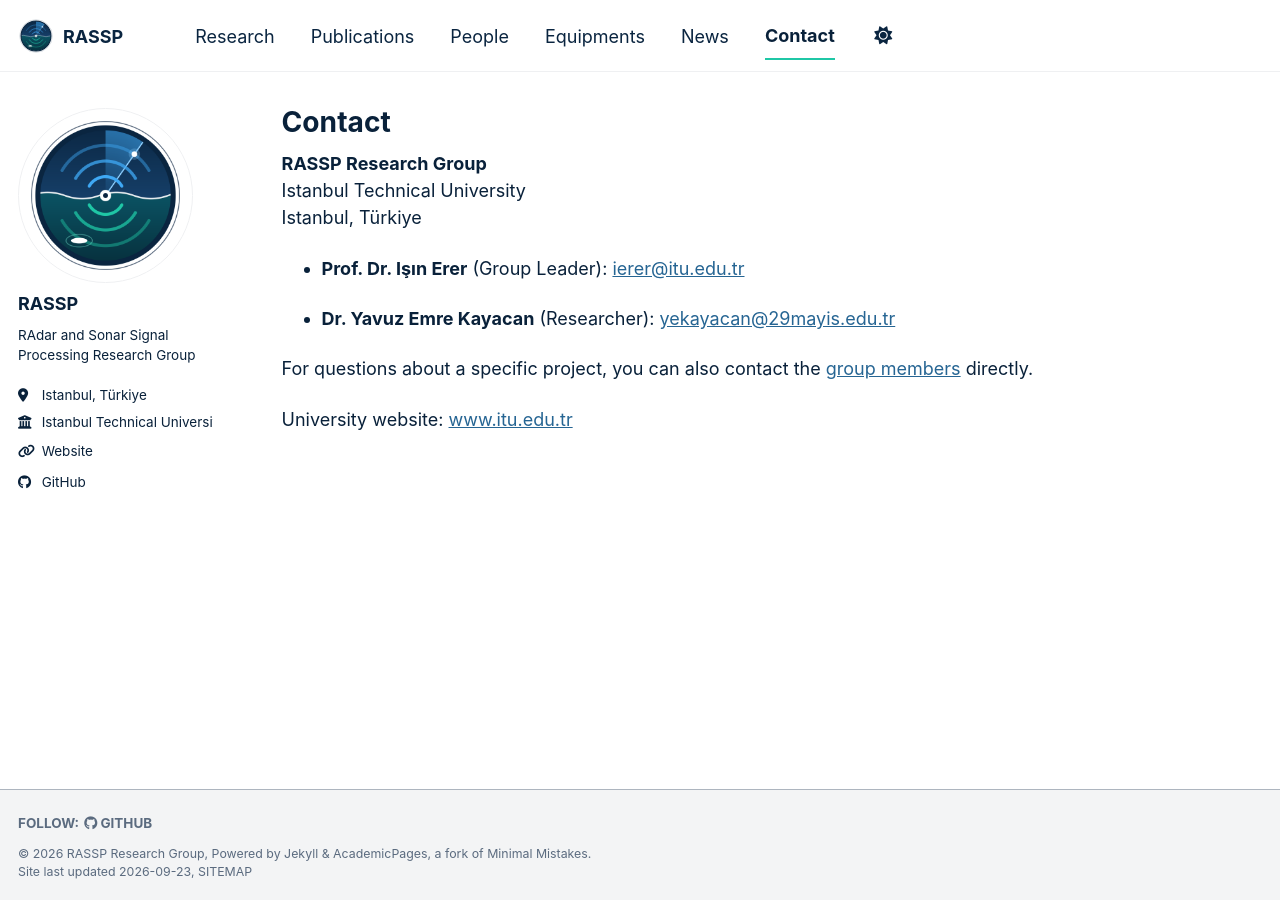
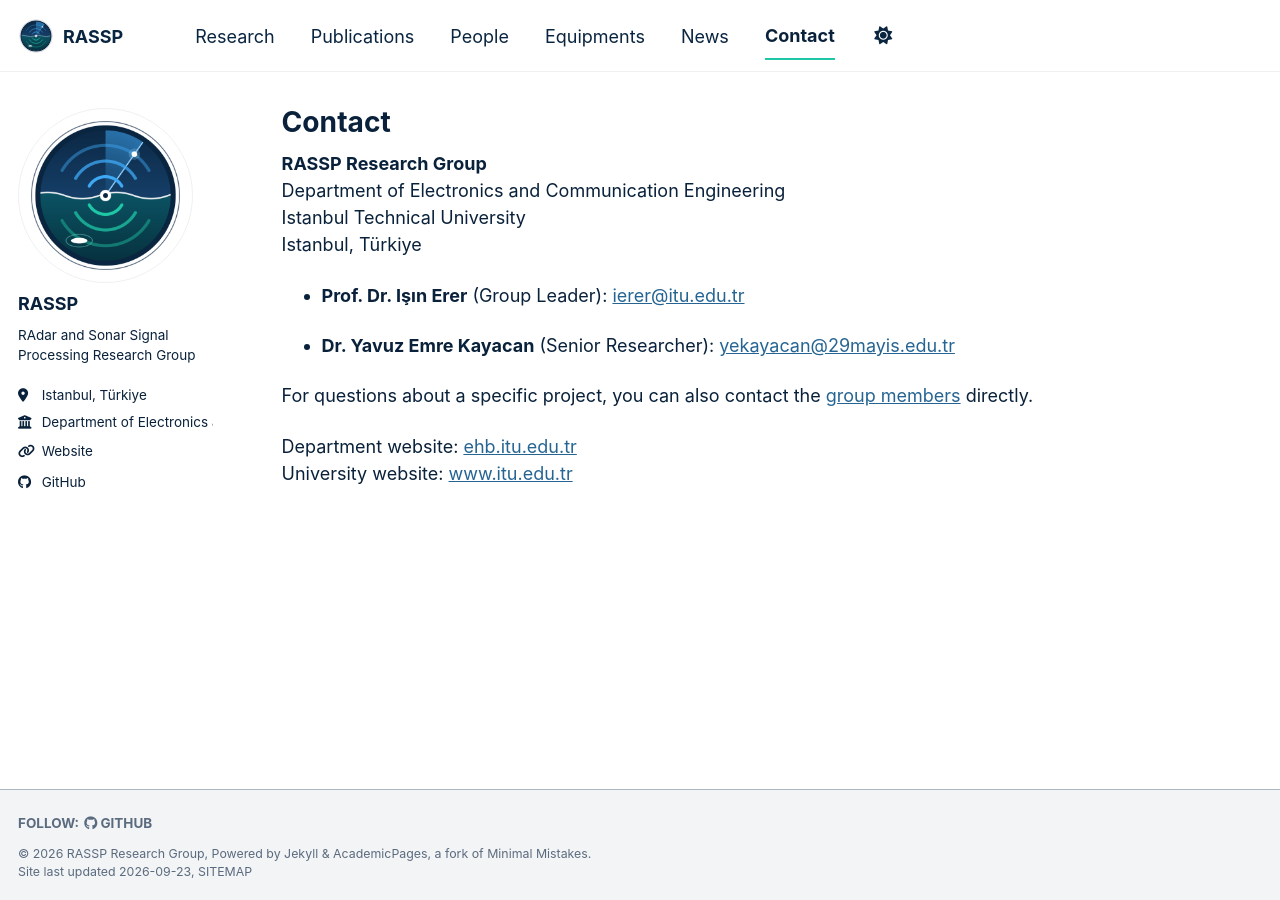
Before and after one commit to rasspitu/rasspitu.github.io, a Jekyll site: the page built from _pages/contact.md, in a window 1280 px wide. Built offline with Jekyll 4.4.1, drawn with Linux system fonts in a browser that asks for light colours.

Commit message:
Show the ITU Department of Electronics and Communication Engineering; Kayacan as Senior Researcher
Co-Authored-By: Claude Opus 5.5 <noreply@anthropic.com>

```diff
--- a/_config.yml
+++ b/_config.yml
@@ -9,7 +9,7 @@ site_theme               : "rassp" # _sass/theme/_rassp_light.scss and _rassp_da
 title                    : "RASSP"
 title_separator          : "-"
 name                     : &name "RASSP Research Group"
-description              : &description "RAdar and Sonar Signal Processing Research Group at Istanbul Technical University"
+description              : &description "RAdar and Sonar Signal Processing Research Group, Department of Electronics and Communication Engineering, Istanbul Technical University"
 url                      : https://rasspitu.github.io
 baseurl                  : ""
 repository               : "rasspitu/rasspitu.github.io"
@@ -21,7 +21,7 @@ author:
   pronouns         :
   bio              : "RAdar and Sonar Signal Processing Research Group"
   location         : "Istanbul, Türkiye"
-  employer         : "Istanbul Technical University"
+  employer         : "Department of Electronics and Communication Engineering, Istanbul Technical University"
   uri              : "https://www.itu.edu.tr"
   email            : # TODO: group email address
 
--- a/_data/people.yml
+++ b/_data/people.yml
@@ -33,7 +33,7 @@
   start_year:
 
 - name: "Dr. Yavuz Emre Kayacan"
-  title: "Researcher"
+  title: "Senior Researcher"
   role: faculty
   photo:
   email: "yekayacan@29mayis.edu.tr"
--- a/_pages/contact.md
+++ b/_pages/contact.md
@@ -5,9 +5,10 @@ excerpt: "How to reach the RASSP group."
 author_profile: true
 ---
 
-<!-- TODO: add the faculty / department, building and room, full postal address and group email. -->
+<!-- TODO: add the building and room, full postal address and group email. -->
 
 **RASSP Research Group**<br>
+Department of Electronics and Communication Engineering<br>
 Istanbul Technical University<br>
 Istanbul, Türkiye
 
@@ -21,4 +22,5 @@ Email: [{{ site.author.email }}](mailto:{{ site.author.email }})
 
 For questions about a specific project, you can also contact the [group members]({{ '/people/' | relative_url }}) directly.
 
+Department website: [ehb.itu.edu.tr](https://ehb.itu.edu.tr/en)<br>
 University website: [www.itu.edu.tr](https://www.itu.edu.tr)
```
Also changed, not shown: CLAUDE.md (+6 -6 lines), README.md (+2 -1 lines), _pages/about.md (+1 -1 lines).
